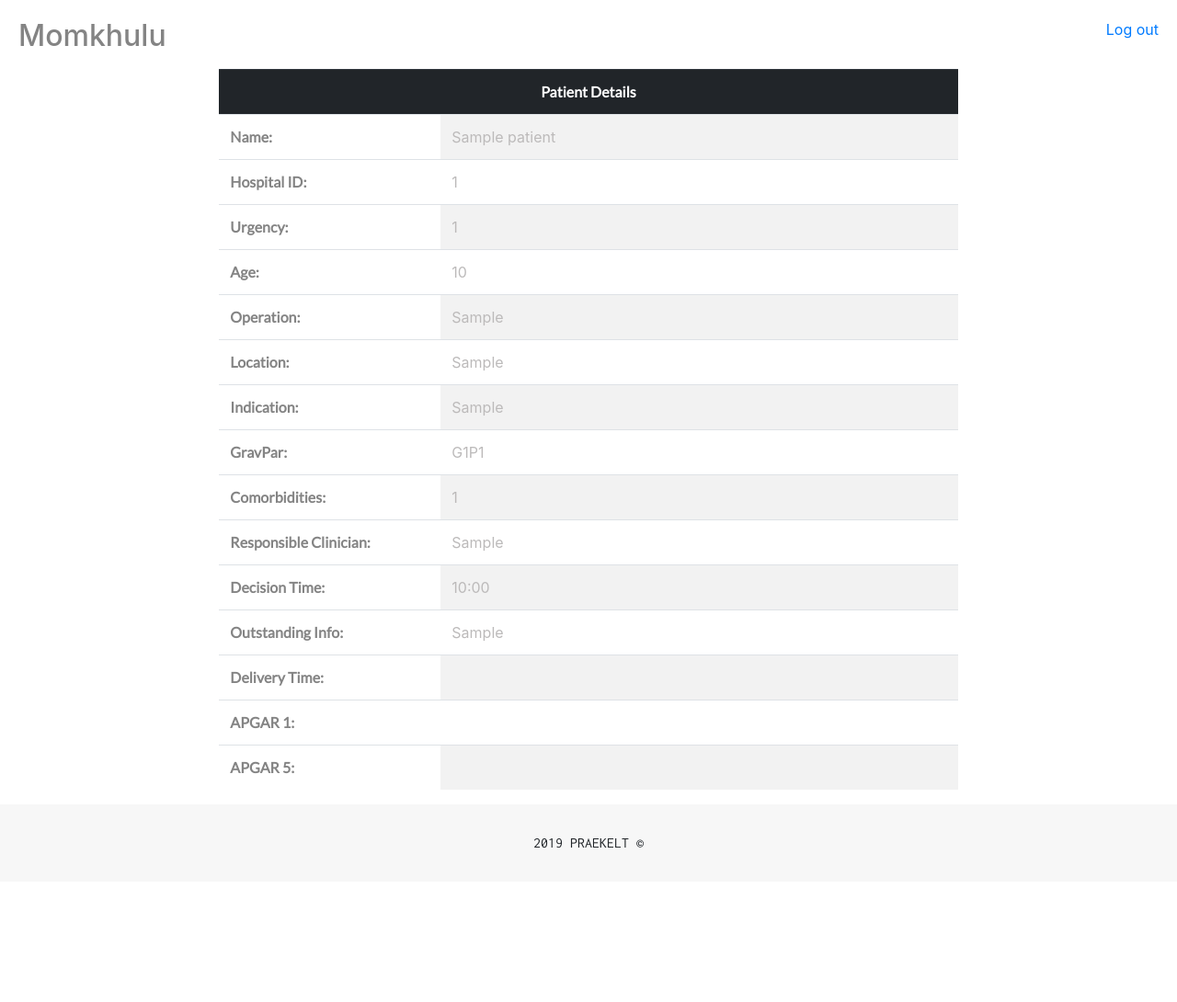
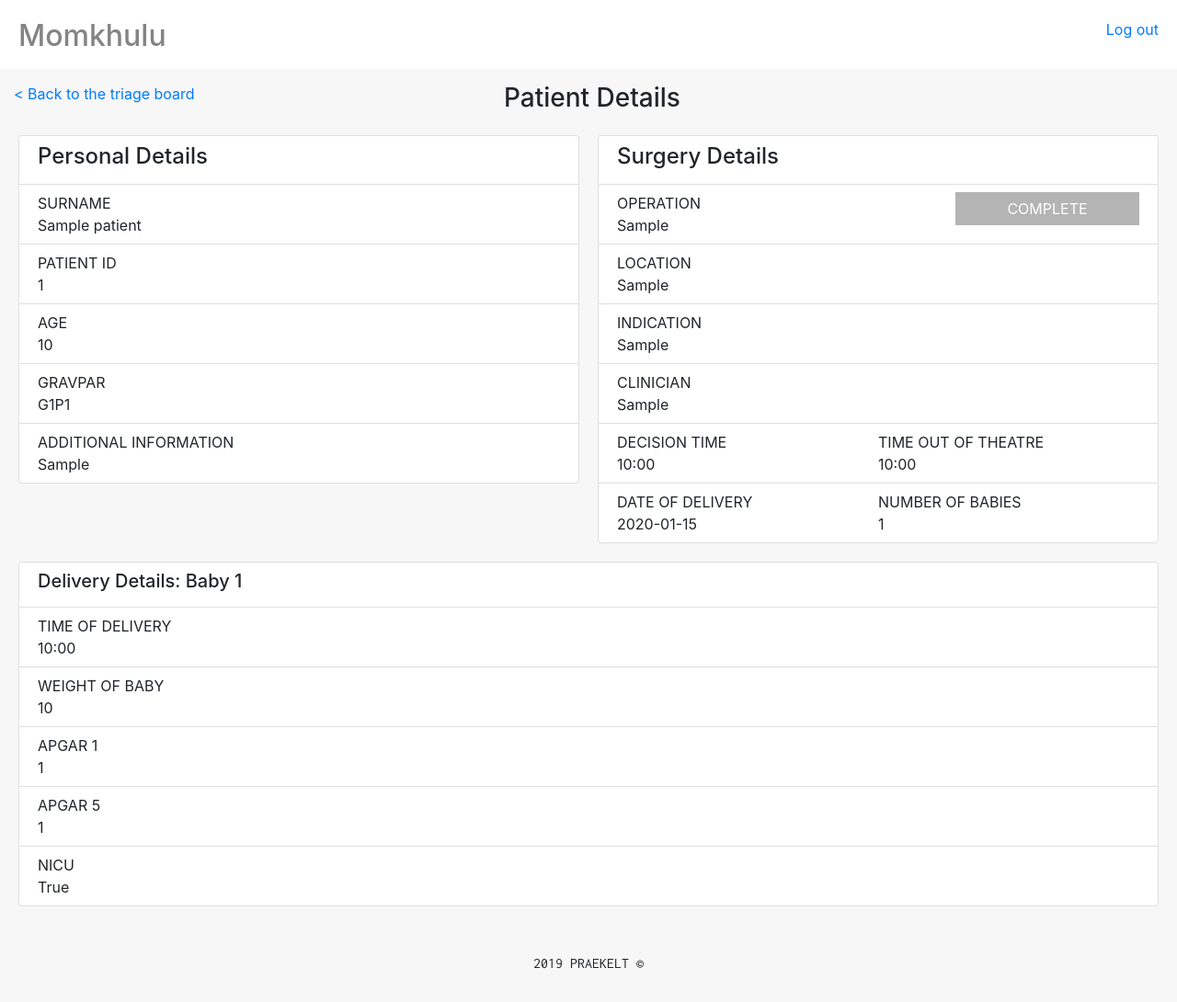
Before and after one commit to praekeltfoundation/Momkhulu, a Django app: page /patient/1 in a window 1280 px wide. Shown: the whole page at 92% size. Before the commit the page ends 923 px from the top, so only its background shows below. Run offline with Django 3.2, Linux system fonts and the light colour scheme; a user stored in the database is signed in; tables that the repository leaves empty hold one stand-in row (values such as "Sample post"); some libraries are stand-ins or nearby versions.

Commit message:
update patient form

```diff
--- a/cspatients/templates/cspatients/patient.html
+++ b/cspatients/templates/cspatients/patient.html
@@ -3,103 +3,133 @@
 {% block content %}
 
 <div class="container-fluid">
-    <div class="centre col-sm-11 col-md-8">
+    <div class="row">
+        <div style="background-color: #f7f7f7; text-align: center; width: 100%">
+            <p style="padding: 15px; float: left; color: #00a7ff">
+                <a href="{% url 'cspatient_view' %}">&lt; Back to the triage board</a>
+            </p>
+            <div style="padding: 15px; width: 30%; display: inline-block">
+                <h3>Patient Details</h3>
+            </div>
+            <div style="float: right; width: 218.78px;"><br/></div>
+        </div>
+        {% if patiententry %}
+        <div style="width:100%; background-color: #f7f7f7;">
+            <div style="float:left; width:50%; padding: 0px 10px 0px 20px;">
+                <ul class="list-group">
+                    <li class="list-group-item py-2">
+                        <h4>Personal Details</h4>
+                    </li>
+                    <li class="list-group-item py-2">
+                        SURNAME <br/>
+                        {{ patiententry.patient.name }}
+                    </li>
+                    <li class="list-group-item py-2">
+                        PATIENT ID <br/>
+                        {{ patiententry.patient.patient_id }}
+                    </li>
+                    <li class="list-group-item py-2">
+                        AGE <br/>
+                        {{ patiententry.patient.age }}
+                    </li>
+                    <li class="list-group-item py-2">
+                        GRAVPAR <br/>
+                        {{ patiententry.gravpar|default_if_none:"-" }}
+                    </li>
+                    <li class="list-group-item py-2">
+                        ADDITIONAL INFORMATION <br/>
+                        {{ patiententry.outstanding_data|default_if_none:"-" }}
+                    </li>
+                </ul>
+            </div>
+            <div style="float:left; width:50%;padding: 0px 20px 0px 10px;">
+                <ul class="list-group">
+                    <li class="list-group-item py-2">
+                        <h4>Surgery Details</h4>
+                    </li>
+                    <li class="list-group-item py-2">
+                        <div style="float: left">
+                            OPERATION <br/>
+                            {{ patiententry.operation }}
+                        </div>
+                        {% if patiententry.completion_time %}
+                            <div class="urgency urgency-0" style="padding: 6px;text-align: center;width: 200px; float: right">COMPLETE</div>
+                        {% else %}
+                            <div class="urgency urgency-{{ patiententry.urgency }}" style="padding: 6px;text-align: center;width: 200px; float: right">{{patiententry.get_urgency_display}}</div>
+                        {% endif %}
+                    </li>
+                    <li class="list-group-item py-2">
+                        LOCATION <br/>
+                        {{ patiententry.location|default_if_none:"-" }}
+                    </li>
+                    <li class="list-group-item py-2">
+                        INDICATION <br/>
+                        {{ patiententry.indication|default_if_none:"-" }}
+                    </li>
+                    <li class="list-group-item py-2">
+                        CLINICIAN <br/>
+                        {{ patiententry.clinician|default_if_none:"-" }}
+                    </li>
+                    <li class="list-group-item py-2">
+                        <div style="width: 50%;float: left;">
+                            DECISION TIME <br/>
+                            {{ patiententry.decision_time|time:"H:i" }}
+                        </div>
+                        <div style="width: 50%;float: left;">
+                            TIME OUT OF THEATRE <br/>
+                            {{ patiententry.discharge_time|time:"H:i" }}
+                        </div>
+                    </li>
+                    <li class="list-group-item py-2">
+                        <div style="width: 50%;float: left;">
+                            DATE OF DELIVERY <br/>
+                            {{ patiententry.decision_time|date:"Y-m-d" }}
+                        </div>
+                        <div style="width: 50%;float: left;">
+                            NUMBER OF BABIES <br/>
+                            {{ patiententry.foetus|default_if_none:"-" }}
+                        </div>
 
-        {% if patiententry %}
-        <div>
-        <table id="patient-detail-table" class="table table-striped">
-            <thead class="thead-dark">
-                <tr>
-                    <th colspan="2" style="text-align:center;">Patient Details</th>
-                </tr>
-            </thead>
-            <tbody>
-                <tr>
-                    <th scope="row">Name:</th>
-                    <td>{{ patiententry.patient.name }}</td>
-                </tr>
-                <tr>
-                    <th scope="row">Hospital ID:</th>
-                    <td>{{ patiententry.patient.patient_id }}</td>
-                </tr>
-                <tr>
-                    <th scope="row">Urgency:</th>
-                    <td>{{ patiententry.urgency }}</td>
-                </tr>
-                <tr>
-                    <th scope="row">Age:</th>
-                    <td>{{ patiententry.patient.age }}</td>
-                </tr>
-                <tr>
-                    <th scope="row">Operation:</th>
-                    <td>{{ patiententry.operation }}</td>
-                </tr>
-                <tr>
-                    <th scope="row">Location:</th>
-                    <td>{{ patiententry.location }}</td>
-                </tr>
-                <tr>
-                    <th scope="row">Indication:</th>
-                    <td>{{ patiententry.indication }}</td>
-                </tr>
-                <tr>
-                    <th scope="row">GravPar:</th>
-                    <td>{{ patiententry.gravpar }}</td>
-                </tr>
-                <tr>
-                    <th scope="row">Comorbidities:</th>
-                    <td>{{ patiententry.comorbid|default_if_none:"-" }}</td>
-                </tr>
-                <tr>
-                    <th scope="row">Responsible Clinician:</th>
-                    <td>{{ patiententry.clinician|default_if_none:"-"}}</td>
-                </tr>
-                <tr>
-                    <th scope="row">Decision Time:</th>
-                    <td>{{ patiententry.decision_time|time:"H:i" }}</td>
-                </tr>
-                <tr>
-                    <th scope="row">Outstanding Info:</th>
-                    <td>{{ patiententry.outstanding_data|default_if_none:"-" }}</td>
-                </tr>
-                <tr>
-                    <th scope="row">Delivery Time:</th>
-                    <td>{{ patiententry.delivery_time|time:"H:i" }}</td>
-                </tr>
-                <tr>
-                    <th scope="row">APGAR 1:</th>
-                    <td>{{ patiententry.apgar_1|default_if_none:"-" }}</td>
-                </tr>
-                <tr>
-                    <th scope="row">APGAR 5:</th>
-                    <td>{{ patiententry.apgar_5|default_if_none:"-" }}</td>
-                </tr>
-            </tbody>
-        </table>
+
+                    </li>
+                </ul>
+            </div>
+            <div style="width: 100%; float: left;padding: 20px;">
+                {% for baby in patiententry.entry_babies.all %}
+                    <ul class="list-group">
+                        <li class="list-group-item py-2">
+                            <h5>Delivery Details: Baby {{ baby.baby_number }}</h5>
+                        </li>
+                        <li class="list-group-item py-2">
+                            TIME OF DELIVERY <br/>
+                            {{ baby.delivery_time|time:"H:i" }}
+                        </li>
+                        <li class="list-group-item py-2">
+                            WEIGHT OF BABY <br/>
+                            {{ baby.baby_weight_grams }}
+                        </li>
+                        <li class="list-group-item py-2">
+                            APGAR 1 <br/>
+                            {{ baby.apgar_1 }}
+                        </li>
+                        <li class="list-group-item py-2">
+                            APGAR 5 <br/>
+                            {{ baby.apgar_5 }}
+                        </li>
+                        <li class="list-group-item py-2">
+                            NICU <br/>
+                            {{ baby.nicu }}
+                        </li>
+                    </ul>
+                {% endfor %}
+            </div>
         </div>
         {% else %}
-        <div>
+        <div style="text-align: center;width: 100%;">
             <p>Sorry. No such patient was found.</p>
         </div>
         {% endif %}
     </div>
 </div>
 
-<script>
-    $( function(){
-
-        function setTableClass(){
-            var screenWidth = document.body.clientWidth;
-            console.log(screenWidth)
-            if (screenWidth < 576){
-                $("#patient-details-table").addClass("table-sm");
-            }else{
-                $("#patient-details-table").removeClass("table-sm");
-            };
-        };
-
-        setTableClass();
-    });
-</script>
-
 {% endblock %}
--- a/cspatients/views.py
+++ b/cspatients/views.py
@@ -33,7 +33,8 @@ def view(request):
 def patient(request, patient_id):
     template = loader.get_template("cspatients/patient.html")
     patiententry = (
-        PatientEntry.objects.filter(patient__patient_id=patient_id)
+        PatientEntry.objects.prefetch_related("entry_babies")
+        .filter(patient__patient_id=patient_id)
         .order_by("-created_at")
         .first()
     )
```
